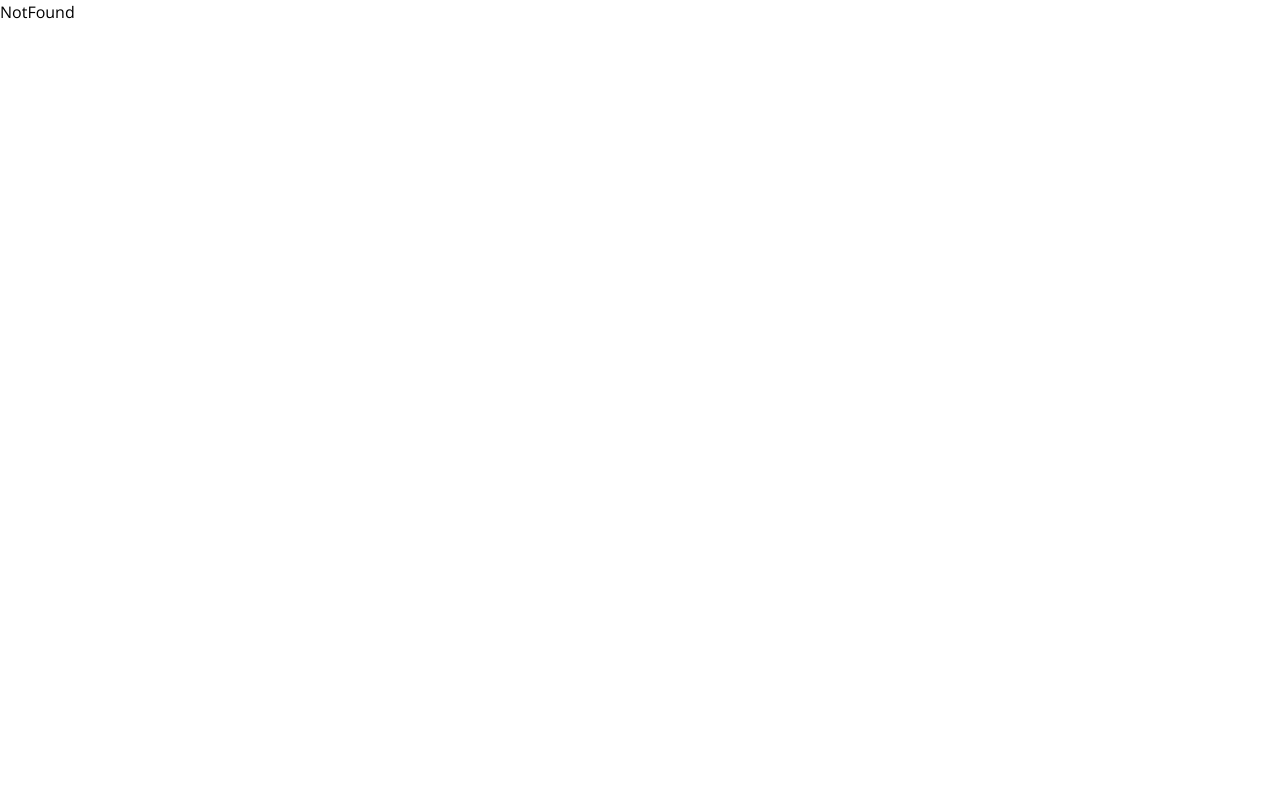
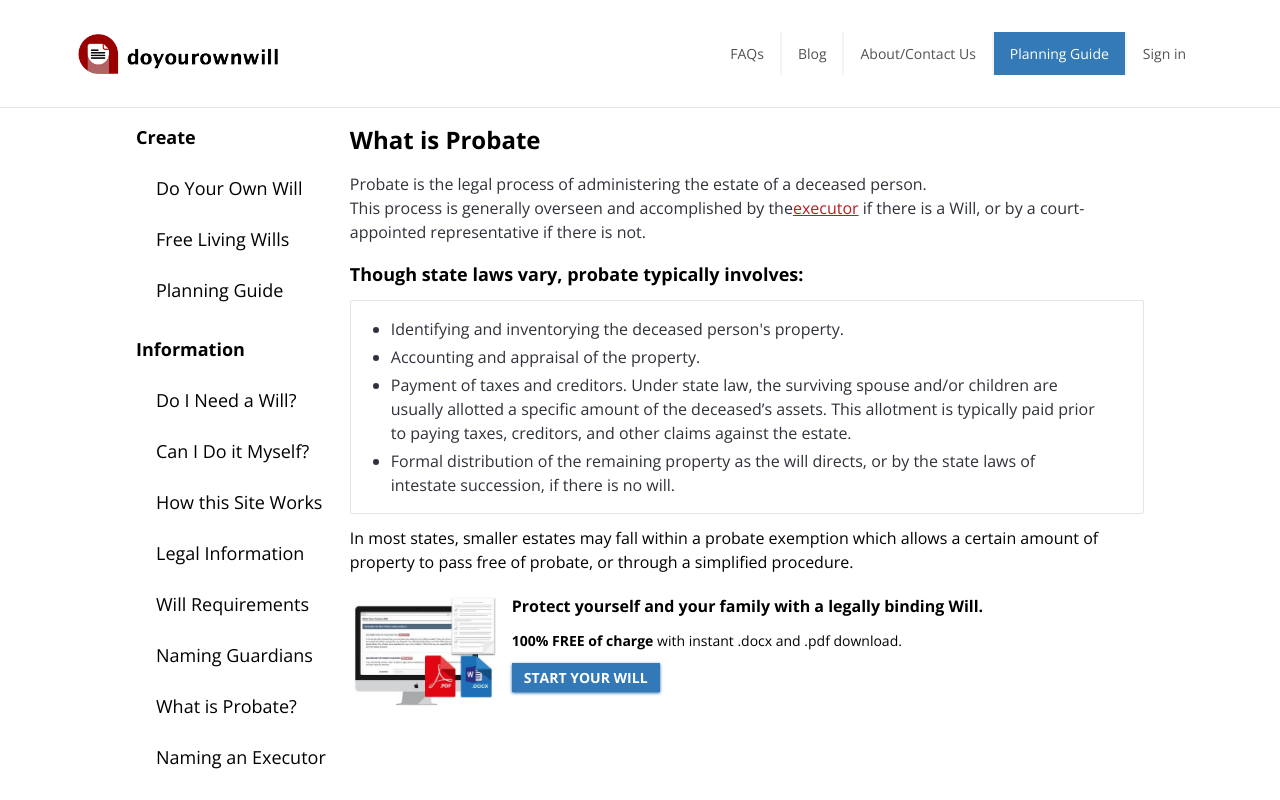
Before and after one commit to redwan100/doyourownwill, a Next.js app: page /whatisprobate in a window 1280 px wide. Before the commit this address had no page. Shown: the top 800 px of the page. Built offline with nearby package versions, Linux system fonts and the light colour scheme.

Commit message:
added 'probate'page

```diff
--- /dev/null
+++ b/app/(withCommonLayout)/(withSidebarPage)/whatisprobate/page.tsx
@@ -0,0 +1,68 @@
+import ProtectYourSelf from "@/app/components/shared/ProtectYourSelf";
+import SidebarPageTitle from "@/app/components/shared/SidebarPageTitle";
+import Link from "next/link";
+
+const WhatIsProbate = () => {
+  return (
+    <div>
+      <div>
+        <SidebarPageTitle title="What is Probate" />
+
+        <div className="mt-4 space-y-4">
+          <div>
+            <p className="text-sm text-pera sm:text-base">
+              Probate is the legal process of administering the estate of a
+              deceased person.
+            </p>
+            <p className="text-sm text-pera sm:text-base">
+              This process is generally overseen and accomplished by the
+              <Link href={"#"} className="text-red-700 underline">
+                executor
+              </Link>{" "}
+              if there is a Will, or by a court-appointed representative if
+              there is not.
+            </p>
+          </div>
+
+          <div className="">
+            <h3 className="text-lg font-bold mb-3">
+              Though state laws vary, probate typically involves:
+            </h3>
+
+            <div className="border border-neutral-200 rounded-sm">
+              <ul className="text-sm text-pera sm:text-base space-y-1 list-disc py-4 px-10">
+                <li>
+                  Identifying and inventorying the deceased person's property.
+                </li>
+                <li>Accounting and appraisal of the property.</li>
+                <li>
+                  Payment of taxes and creditors. Under state law, the surviving
+                  spouse and/or children are usually allotted a specific amount
+                  of the deceased’s assets. This allotment is typically paid
+                  prior to paying taxes, creditors, and other claims against the
+                  estate.
+                </li>
+                <li>
+                  Formal distribution of the remaining property as the will
+                  directs, or by the state laws of intestate succession, if
+                  there is no will.
+                </li>
+              </ul>
+            </div>
+            <p className="text-sm text-para sm:text-base my-3">
+              In most states, smaller estates may fall within a probate
+              exemption which allows a certain amount of property to pass free
+              of probate, or through a simplified procedure.
+            </p>
+          </div>
+
+          <div className="mt-3">
+            <ProtectYourSelf />
+          </div>
+        </div>
+      </div>
+    </div>
+  );
+};
+
+export default WhatIsProbate;
--- a/tailwind.config.ts
+++ b/tailwind.config.ts
@@ -14,7 +14,7 @@ const config: Config = {
           "conic-gradient(from 180deg at 50% 50%, var(--tw-gradient-stops))",
       },
       colors: {
-        para: "#2F323A",
+        pera: "#2F323A",
         red1: "#9E413F",
         primary: "#3379B7",
       },
```
